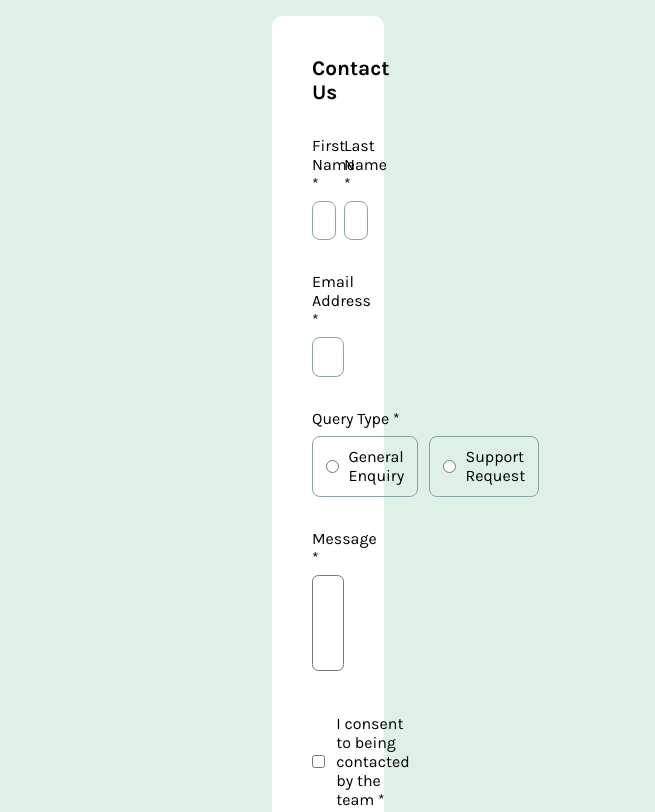
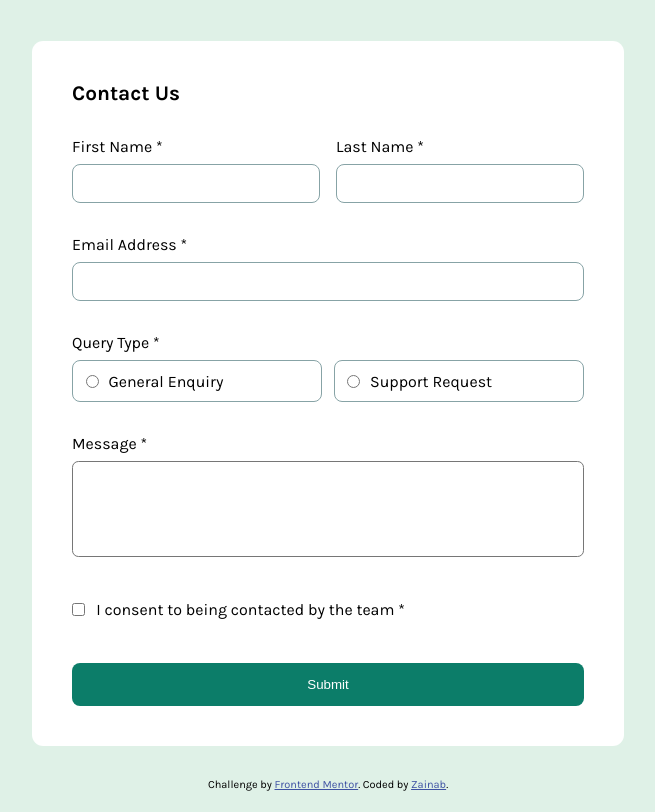
Before and after one commit to Zeey76/contact-form, a plain HTML site: page index.html in a window 1280 px wide. Shown: the top 812 px of the page, without its empty margins (312-967 px from the left). Drawn offline with Linux system fonts and the light colour scheme.

Commit message:
Update styles.css

```diff
--- a/styles.css
+++ b/styles.css
@@ -173,7 +173,7 @@ button:active {
 
 @media (min-width: 40rem) {
     form {
-        width: 7rem;
+        width: 37rem;
         padding: 2.5rem;
         gap: 2rem;
     }
```
